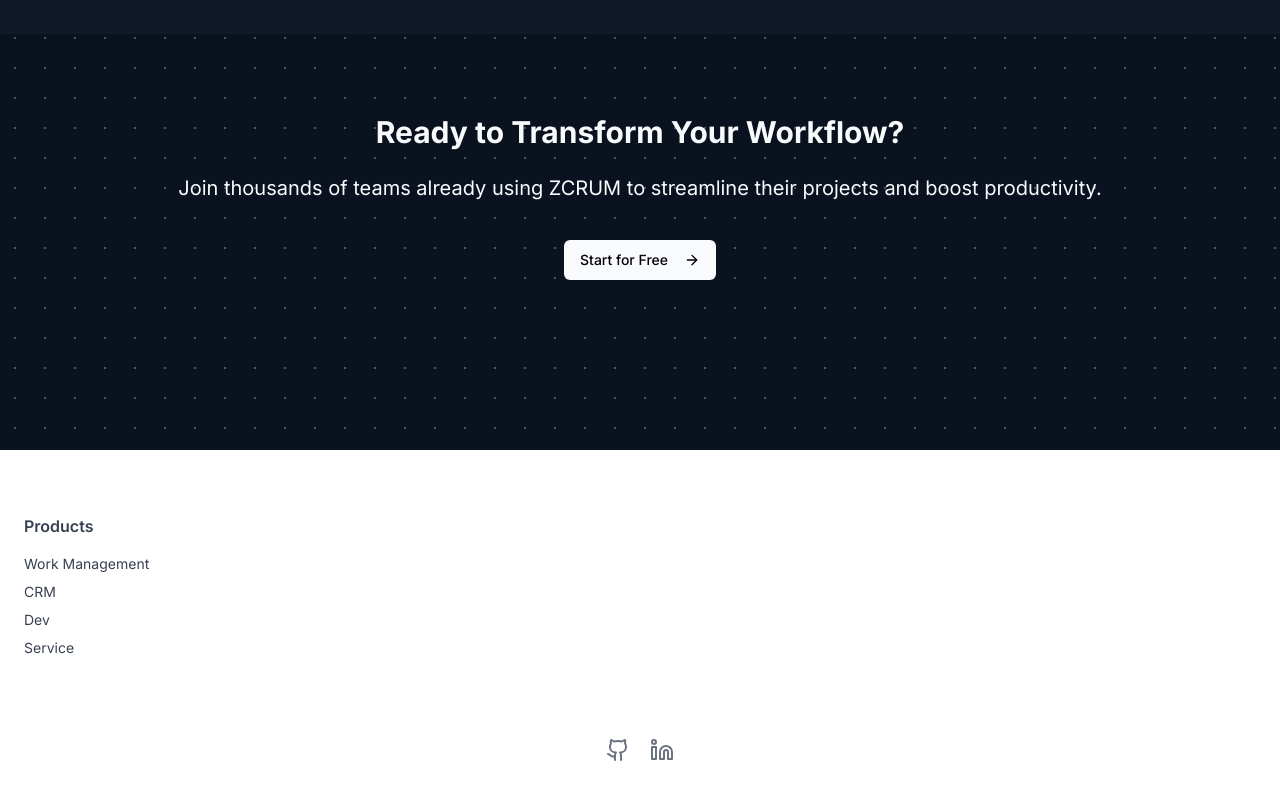
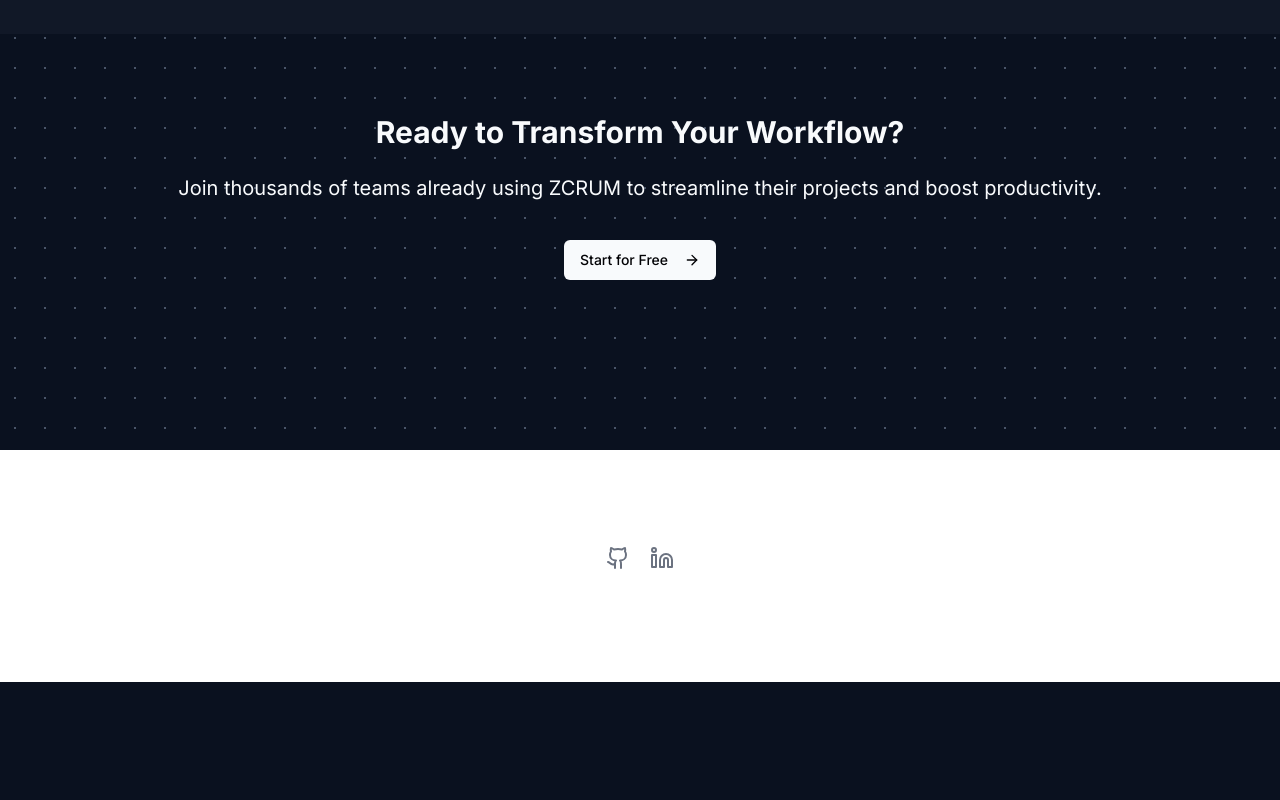
Before and after one commit to NoamGreen96/jira-clone, a Next.js app: page / in a window 1280 px wide. Shown: the part 1957-2757 px from the top of the page. After the commit the page ends 2639 px from the top, so only its background shows below. Built offline with nearby package versions, Linux system fonts and the light colour scheme; no server answers.

Commit message:
footer chage

```diff
--- a/components/footer.jsx
+++ b/components/footer.jsx
@@ -20,34 +20,6 @@
     return (
         <footer className="bg-white text-gray-700 mt-20 pb-12">
         <div className="max-w-screen-xl mx-auto px-6 py-16">
-        {/* Top Grid */}
-        <div className="grid grid-cols-2 sm:grid-cols-3 lg:grid-cols-5 gap-12 mb-12">
-          {footerLinks.map((section, idx) => (
-            <div key={idx}>
-              <h4 className="font-semibold mb-4">{section.title}</h4>
-              <ul className="space-y-2 text-sm">
-                {section.links.map((item, i) => {
-                  const label = typeof item === 'string' ? item : item.label
-                  const href = typeof item === 'string' ? '#' : item.href
-                  const isBold = typeof item !== 'string'
-
-                  return (
-                    <li key={i}>
-                      <Link
-                        href={href}
-                        className={`hover:underline ${isBold ? 'font-semibold text-black' : ''}`}
-                      >
-                        {label}
-                      </Link>
-                    </li>
-                  )
-                })}
-              </ul>
-            </div>
-          ))}
-        </div>
-
-        {/* Bottom row */}
             <div className="flex flex-col items-center justify-center gap-6 text-sm text-center pt-8">
             <div className="flex gap-5 text-gray-500">
                 {socialIcons.map((item, i) => (
```
Lines whose indentation alone changed are shown as unchanged.
